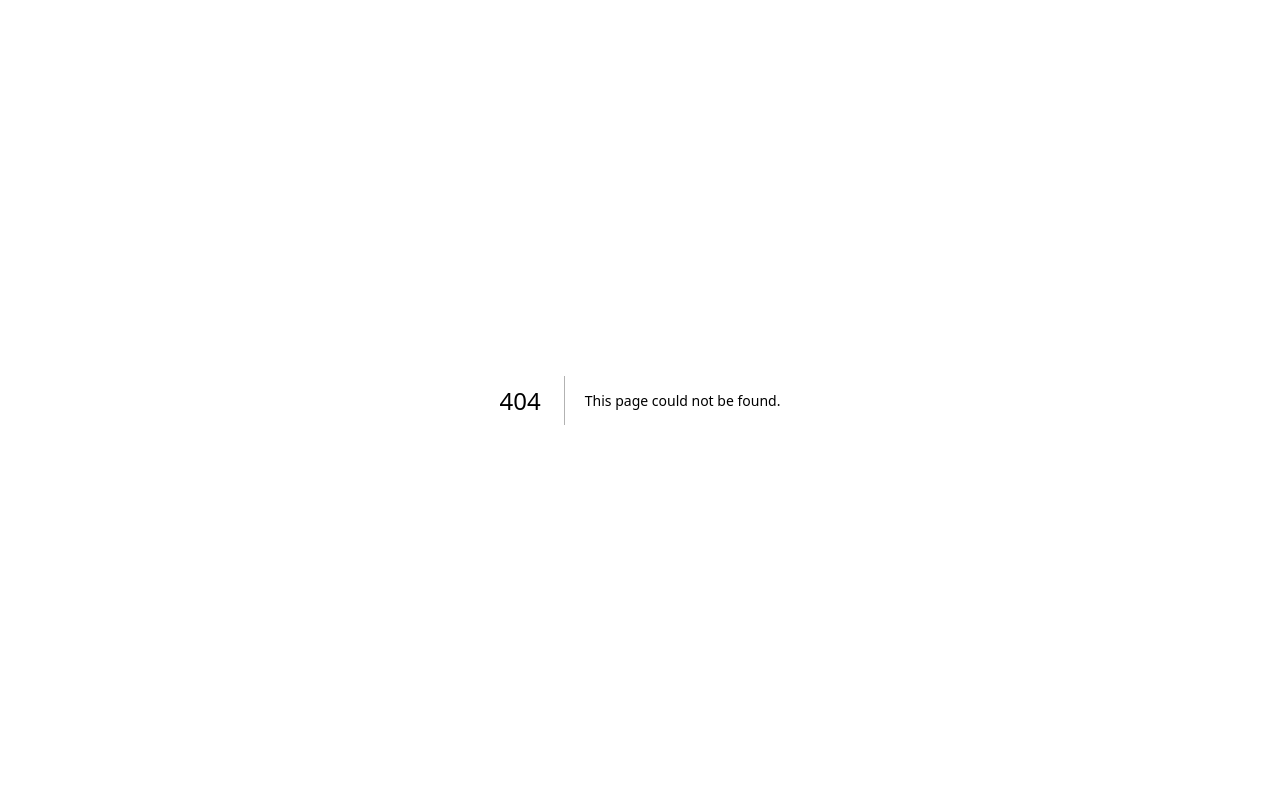
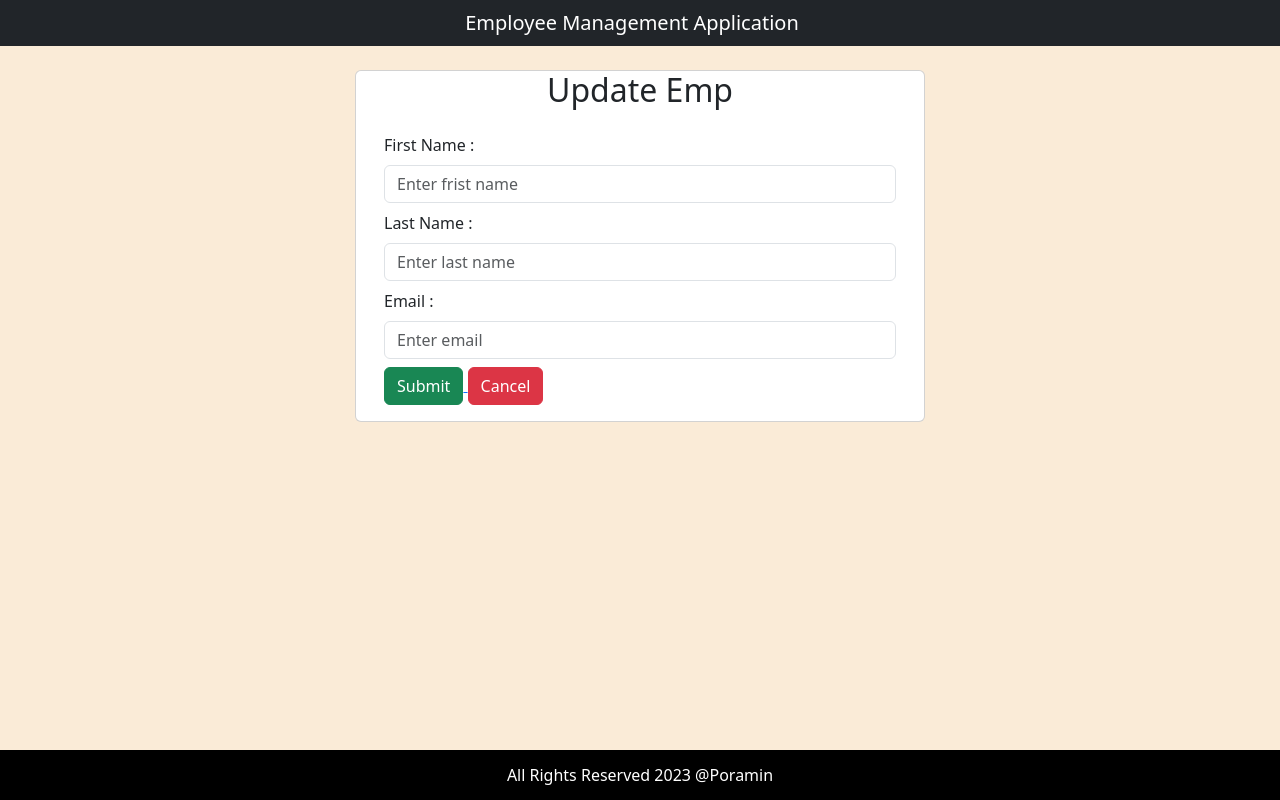
Before and after one commit to poramin5202/next-basic-emp, a Next.js app: page /update/1 in a window 1280 px wide. Before the commit this address had no page. Built offline with nearby package versions, Linux system fonts and the light colour scheme; no server answers.

Commit message:
add function update in component AddEMP

```diff
--- a/components/AddEmp.jsx
+++ b/components/AddEmp.jsx
@@ -1,9 +1,106 @@
-import React from 'react'
+import React, { useEffect, useState } from 'react'
 import Link from 'next/link'
-const AddEmp = () => {
+import EmpService from '@/service/EmpService'
+import { useRouter } from 'next/router'
+
+const AddEmp = ({data}) => {
+
+  const [firstName, setFirstName] = useState('')
+  const [lastName, setLastName] = useState('')
+  const [email, setEmail] = useState('')
+  const router = useRouter();
+
+
+  const saveOrUpdateEmp = (e) =>{
+    e.preventDefault();
+
+      const emp = {firstName, lastName, email}
+      if(data){
+        EmpService.updateEmp(data,emp).then((res) =>{
+          router.push('/')
+        }).catch(e =>{
+          console.log(e)
+        })
+      }else{
+        EmpService.createEmp(emp).then((res) => {
+          console.log(res.data);
+          router.push('/')
+        }).catch(e => {
+          console.log(e)
+        })
+      }
+
+  }
+
+  useEffect(()=>{
+
+
+    EmpService.getEmpById(data).then((res) =>{
+      setFirstName(res.data.firstName)
+      setLastName(res.data.lastName)
+      setEmail(res.data.email)
+      console.log(res)
+    }).catch(error => {
+      console.log(error)
+    })
+  },[])
+
+const title = () => {
+  if(data==null){
+    return <h2 className='text-center'>Add Emp</h2>
+  }else{
+    return <h2 className='text-center'>Update Emp</h2>
+  }
+}
   return (
     <div>
+      <br />
+      <div className='container'>
+        <div className='row'>
+          <div className='card col-md-6 offset-md-3 offset-md-3'>
+             {title()}
+              <div className='card-body'>
+                <form>
+                  <div className='form-group mb-2'>
+                    <label className='form-label'>First Name :</label>
+                    <input
+                      type="text"
+                      placeholder='Enter frist name'
+                      name='firstName'
+                      className='form-control'
+                      value={firstName}
+                      onChange={(e) => setFirstName(e.target.value)}/>
+                  </div>
 
+                  <div className='form-group mb-2'>
+                    <label className='form-label'>Last Name :</label>
+                    <input
+                      type="text"
+                      placeholder='Enter last name'
+                      name='lasttName'
+                      className='form-control'
+                      value={lastName}
+                      onChange={(e) => setLastName(e.target.value)}/>
+                  </div>
+
+                  <div className='form-group mb-2'>
+                    <label className='form-label'>Email :</label>
+                    <input
+                      type="email"
+                      placeholder='Enter email'
+                      name='email'
+                      className='form-control'
+                      value={email}
+                      onChange={(e) => setEmail(e.target.value)}/>
+                  </div>
+                  <button className='btn btn-success' onClick={(e) => saveOrUpdateEmp(e)}>Submit</button>
+                  <Link href="/"> <button className='btn btn-danger'> Cancel </button> </Link>
+                </form>
+
+              </div>
+          </div>
+        </div>
+      </div>
     </div>
   )
 }
--- /dev/null
+++ b/components/Layout.jsx
@@ -0,0 +1,16 @@
+import React from 'react'
+import HeaderApp from './HeaderApp'
+import FooterApp from './FooterApp'
+import 'bootstrap/dist/css/bootstrap.min.css'
+
+const Layout = ({children}) => {
+  return (
+    <div>
+      <HeaderApp />
+            {children}
+        <FooterApp />
+    </div>
+  )
+}
+
+export default Layout
--- a/components/ListEmp.jsx
+++ b/components/ListEmp.jsx
@@ -31,6 +31,7 @@ const ListEmp = () => {
                 <th>Emp First Name</th>
                 <th>Emp Last Name</th>
                 <th>Emp Email</th>
+                <th>Actions</th>
       </tr>
     </thead>
     <tbody>
@@ -42,6 +43,11 @@ const ListEmp = () => {
                             <td>{emp.firstName}</td>
                             <td>{emp.lastName}</td>
                             <td>{emp.email}</td>
+                            <td>
+                              <Link href={`update/${emp.id}`}>
+                                  <button className='btn btn-info'>Update</button>
+                              </Link>
+                            </td>
                         </tr>
                     )
                 }
--- a/pages/_app.js
+++ b/pages/_app.js
@@ -1,5 +1,10 @@
+import Layout from '@/components/Layout'
 import '@/styles/globals.css'
 
 export default function App({ Component, pageProps }) {
-  return <Component {...pageProps} />
+  return (
+    <Layout>
+        <Component {...pageProps} />
+    </Layout>
+  )
 }
--- a/pages/index.js
+++ b/pages/index.js
@@ -2,8 +2,6 @@ import Head from 'next/head'
 import Image from 'next/image'
 import { Inter } from 'next/font/google'
 import styles from '@/styles/Home.module.css'
-import HeaderApp from '@/components/HeaderApp'
-import FooterApp from '@/components/FooterApp'
 import ListEmp from '@/components/ListEmp'
 import 'bootstrap/dist/css/bootstrap.min.css'
 
@@ -12,9 +10,7 @@ const inter = Inter({ subsets: ['latin'] })
 export default function Home() {
   return (
     <>
-    <HeaderApp />
     <ListEmp />
-   <FooterApp />
     </>
   )
 }
--- /dev/null
+++ b/pages/update/[id].js
@@ -0,0 +1,12 @@
+import { useRouter } from 'next/router';
+import React, { useEffect, useState } from 'react'
+import AddEmp from '@/components/AddEmp';
+export default function Up() {
+  const router = useRouter();
+  const {id} = router.query;
+  return (
+    <>
+        <AddEmp data={id} />
+    </>
+  )
+}
--- a/service/EmpService.js
+++ b/service/EmpService.js
@@ -7,5 +7,17 @@ class Emp{
     getAllEmp(){
         return axios.get(EMP_BASE_REST_API_URL)
     }
+
+    createEmp(emp){
+        return axios.post(EMP_BASE_REST_API_URL,emp)
+    }
+
+    getEmpById(empId){
+        return axios.get(EMP_BASE_REST_API_URL + '/' + empId)
+    }
+
+    updateEmp(empId,emp){
+        return axios.put(EMP_BASE_REST_API_URL +'/'+empId, emp)
+    }
 }
 export default new Emp();
```
Also changed, not shown: pages/addEmp.js (+2 -6 lines), pages/emp.js (deleted, +0 -7 lines), 1 other file (tests, documents, lock files or other folders).
